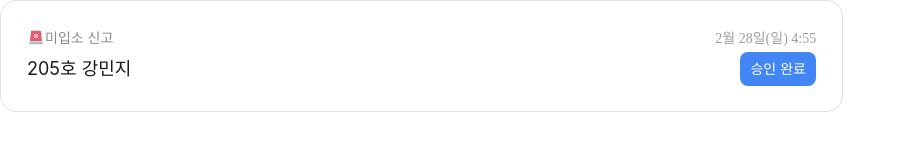
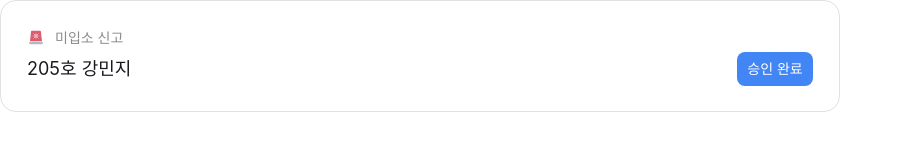
Before and after one commit to BUMITORI/BUMITORI_WEB, a React (Vite) app in the folder client/: page /glgl in a window 1280 px wide. Shown: the top 160 px of the page, without its empty margins (0-906 px from the left). Built offline with nearby package versions, Linux system fonts and the light colour scheme.

Commit message:
chore: 알람박스 수정

```diff
--- a/client/src/shared/components/AlarmBox.tsx
+++ b/client/src/shared/components/AlarmBox.tsx
@@ -7,16 +7,17 @@ import NoJoinStatus from "./NoJoinStatus";
 
 interface AlarmBoxProps {
   isAlarm: string;
-  name: string;
-  roomNumber: number;
-  date: string;
+  name?: string;
+  roomNumber?: number;
+  date?: string;
+  noticeText?: string;
 }
 
 const Layout = styled.main`
   display: flex;
   flex-direction: column;
   justify-content: space-between;
-  width: fit-content;
+  width: 840px;
   padding: 25.5px 26px;
   border-radius: 16px;
   gap: 4px;
@@ -26,6 +27,7 @@ const AlarmStatusContainer = styled.div`
   display: flex;
 `;
 const AlarmInfo = styled.span`
+  padding-left: 10px;
   ${Pretendard.Body3}
   color: ${theme.gray300};
 `;
@@ -43,7 +45,13 @@ const StudentInfo = styled.span`
   color: ${theme.black};
 `;
 
-const AlarmBox = ({ isAlarm, name, roomNumber, date }: AlarmBoxProps) => {
+const AlarmBox = ({
+  isAlarm,
+  name,
+  roomNumber,
+  date,
+  noticeText,
+}: AlarmBoxProps) => {
   let alarmIcon = "";
   let alarmTitle = "";
 
@@ -59,14 +67,20 @@ const AlarmBox = ({ isAlarm, name, roomNumber, date }: AlarmBoxProps) => {
       <AlarmStatusContainer>
         <img src={alarmIcon} />
         <AlarmInfo>{alarmTitle}</AlarmInfo>
-        <AlarmTime>{date}</AlarmTime>
+        {isAlarm != "알림" && <AlarmTime>{date}</AlarmTime>}
       </AlarmStatusContainer>
+      {isAlarm == "알림" ? (
         <StudentInfo>
           <span>
             {roomNumber}호 {name}
           </span>
           <NoJoinStatus noJoinStatus="승인 완료" />
         </StudentInfo>
+      ) : (
+        <StudentInfo>
+          <span>{noticeText}</span>
+        </StudentInfo>
+      )}
     </Layout>
   );
 };
```
Lines whose indentation alone changed are shown as unchanged.
